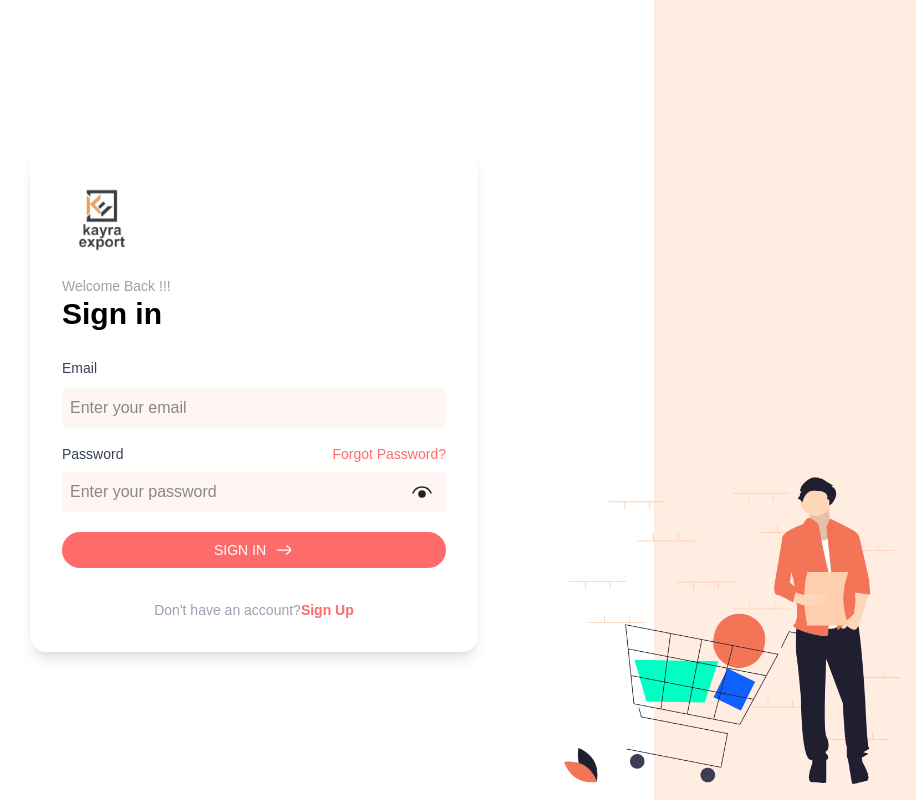
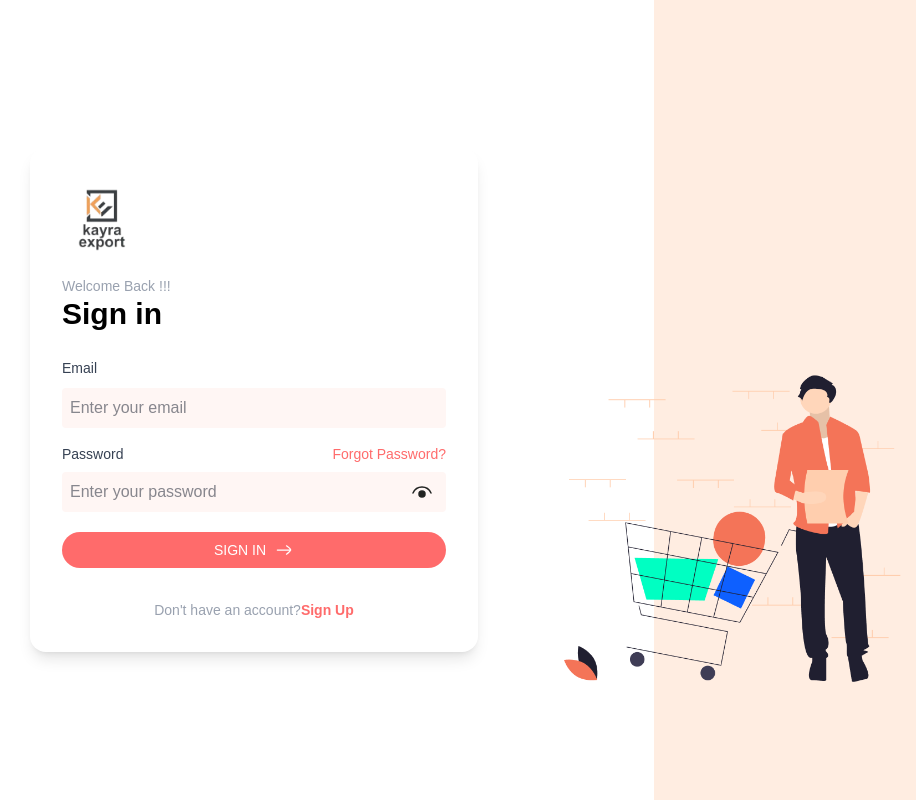
Before and after one commit to ruveydakisla/next-auth, a Next.js app: page /auth/sign-in in a window 1280 px wide. Shown: the whole page, without its empty margins (146-1062 px from the left). Built offline with nearby package versions, Linux system fonts and the light colour scheme.

Commit message:
update layout.tsx

```diff
--- a/src/app/auth/layout.tsx
+++ b/src/app/auth/layout.tsx
@@ -1,3 +1,5 @@
+import Image from "next/image";
+
 export default function AuthLayout({ children,
 }: Readonly<{
     children: React.ReactNode;
@@ -6,18 +8,23 @@ export default function AuthLayout({ children,
         <div className="min-h-screen grid grid-cols-1 lg:grid-cols-8">
             <div className="col-span-1 lg:col-span-5 bg-white flex items-center justify-center p-6">
                 <div className="w-full max-w-md rounded-2xl shadow-lg p-8">
-                    <img src="/logo.png" alt="logo" className="w-20 h-20" />
+                    <Image width={80}
+                        height={80} src="/logo.png" alt="logo" className="w-20 h-20" />
                     {children}
                 </div>
             </div>
 
             {/* Image Section */}
             <div className="hidden lg:flex col-span-3 bg-[#FFEDE1] items-end justify-center p-4">
-                <img
-                    src="/login-bg.png"
-                    alt="Login Background"
-                    className="w-[90%] max-h-[80%] relative right-32 object-contain"
-                />
+                <div className="relative w-[90%] h-[80%]  max-h-[80%] right-32">
+                    <Image
+                        src="/login-bg.png"
+                        alt="Login Background"
+                        fill
+                        className="object-contain"
+                    />
+                </div>
+
             </div>
         </div>
     );
```
